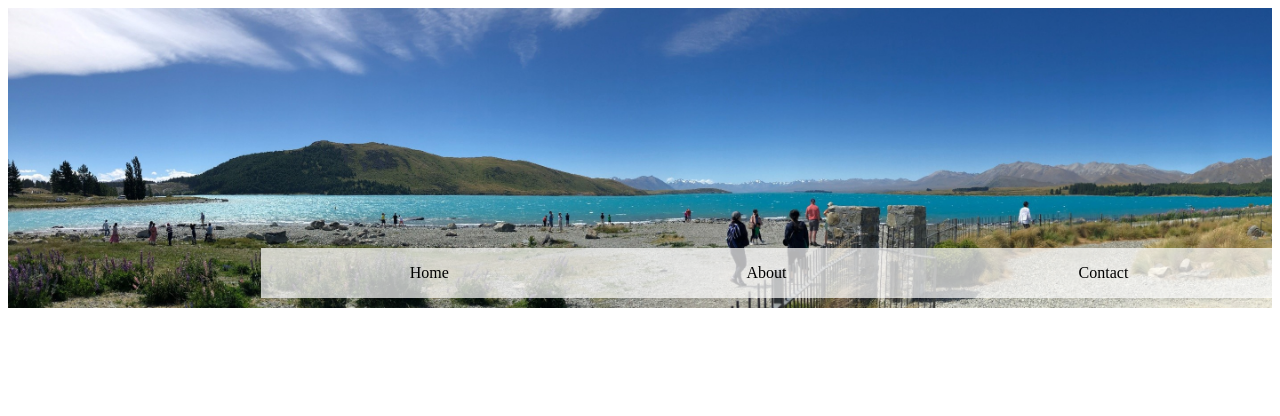
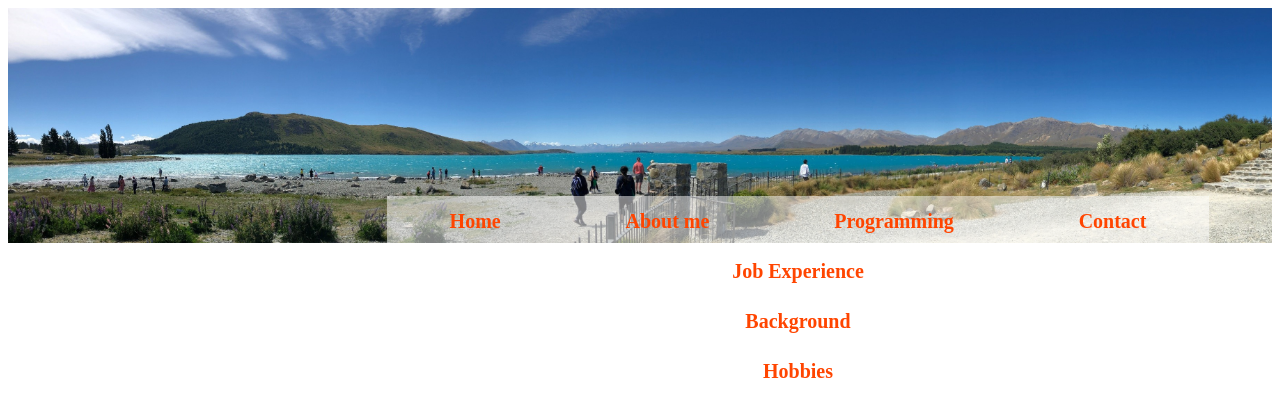
Before and after one commit to GitTurtleDone/GiangDang.github.io, a plain HTML site: page index.html in a window 1280 px wide. Drawn offline with Linux system fonts and the light colour scheme.

Commit message:
Changes to the Nav bar

```diff
--- a/index.html
+++ b/index.html
@@ -7,10 +7,16 @@
     <meta name="authors" content="Giang T. Dang">
     <meta name="viewport" content="width=device-width, initial-scale=1.0">
     <title>Giang T. Dang</title>
+    <!-- <link rel="stylesheet" href="indexStyle.css"> -->
+
+
+
+
     <link rel="stylesheet" href="indexStyle.css">
+
 </head>
 <body>
-    <script src="indexPage.js"></script>
+    <!-- <script src="indexPage.js"></script> -->
     <!-- <div class="imgbox">
         <img class="top-background" src='TopBackGround.JPG'>
     </div> -->
@@ -40,7 +46,7 @@
             <li><a href="#contact">Contact</a></li>
         </ul>
     </nav> -->
-    <div class="header-container">
+    <!-- <div class="header-container">
         <nav>
             <ul>
                 <li><a href="#home">Home</a></li>
@@ -49,6 +55,33 @@
             </ul>
         </nav>
     </div>
+     -->
+     <script src="indexPage.js"></script>
+     <div class="header-container">
+        <nav>
+            <ul>
+                <li><a href="index.html">Home</a></li>
+                <li><a href="#About me">About me</a>
+                    <ul>
+                        <li><a href="#Job Experience">Job Experience</a></li>
+                        <li><a href="#Background">Background</a></li>
+                        <li><a href="#Hobbies">Hobbies</a></li>
+                    </ul>
+                </li>
+                <li><a href="#Programming Projects">Programming</a>
+                    <!-- <ul>
+                        <li><a href="#AI">AI</a></li>
+                        <li><a href="#Embedded">Embedded</a></li>
+                        <li><a href="#Web Development">Web Development</a></li>
+                    </ul> -->
+
+                </li>
+                <li><a href="#Contact">Contact</a></li>
+            </ul>
+        </nav>
+     </div>
+
+
 
 
 </body>
--- a/indexStyle.css
+++ b/indexStyle.css
@@ -11,22 +11,22 @@
     max-height: 100vh;
     margin: top;
 }
- */
+
 .header-container {
     background-image: url(TopBackGround.JPG);
     background-size: cover;
     position: relative;
     width: 100%;
-    height: 300px;
+    height: 30%;
 }
 nav {
     position: absolute;
     top: 80%;
-    left: 20%;
-    width: 80%;
+    left: 30%;
+    width: 65%;
     align-items: center;
     text-align: center;
-    background-color: rgba(255, 255, 255, 0.7);
+    background-color: rgba(255, 255, 255, 0.5);
 }
 nav ul {
     list-style: none;
@@ -49,3 +49,52 @@ nav ul li a {
 nav ul li a:hover {
     background-color: #ccc;
 }
+ */
+.header-container{
+    background-image: url(TopBackGround.JPG);
+    background-size: cover;
+    background-position: relative;
+    width: 100%;
+    height: 30%;
+}
+nav{
+    position: relative;
+    top: 80%;
+    left: 30%;
+    width: 65%;
+    align-items: center;
+    text-align: center;
+    background-color: rgba(255,255,255,0.5);
+}
+nav ul{
+    list-style: none;
+    margin: 0;
+    padding: 0;
+    display: flex;
+    align-items: center;
+    justify-content: center;
+}
+nav ul li{
+    flex: auto;
+}
+nav ul li a{
+    display: block;
+    line-height: 50px;
+    color: #ff4500;
+    padding: 0 10px;
+    font-size: 20px;
+    font-weight: bold;
+    text-decoration: none;
+}
+nav ul li a:hover{
+    text-decoration: underline;
+}
+
+nav ul li ul{
+    display: block;
+    position: absolute;
+    top: 50px;
+    left: 0;
+    width: 100%;
+    align-items: left;
+}
```
Also changed, not shown: 1 other file.
